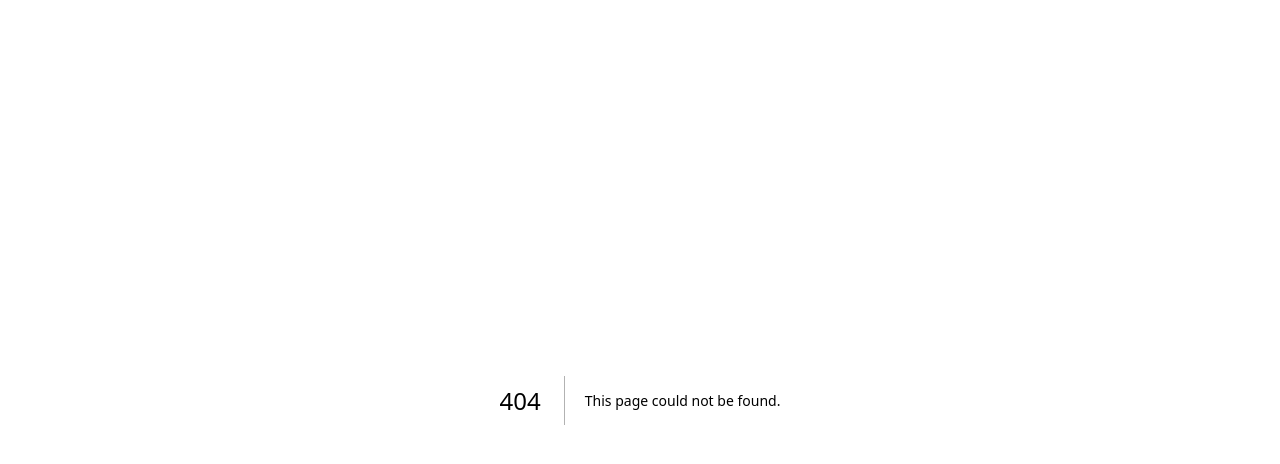
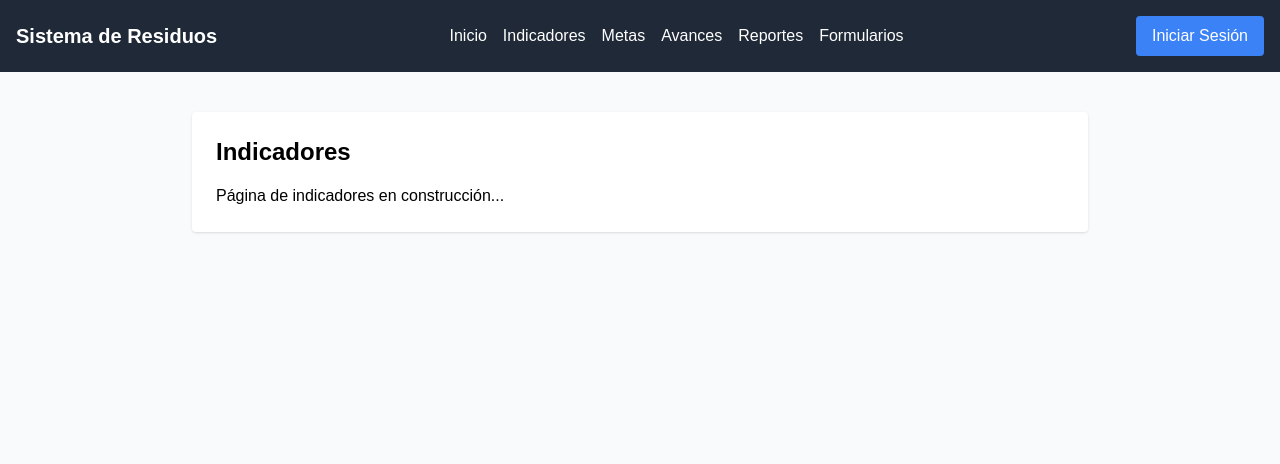
Before and after one commit to Carlostavo/new, a Next.js app: page /indicadores in a window 1280 px wide. Before the commit this address had no page. Shown: the top 464 px of the page. Built offline with nearby package versions, Linux system fonts and the light colour scheme; no server answers.

Commit message:
Create indicadores.jsx

```diff
--- /dev/null
+++ b/pages/indicadores.jsx
@@ -0,0 +1,16 @@
+import { useState } from "react";
+import Navbar from "../components/Navbar";
+
+export default function Indicadores() {
+  const [isEditing, setIsEditing] = useState(false);
+
+  return (
+    <div>
+      <Navbar onToggleEdit={setIsEditing} />
+      <main className="max-w-4xl mx-auto mt-10 p-6 bg-white shadow rounded">
+        <h1 className="text-2xl font-bold mb-4">Indicadores</h1>
+        <p>Página de indicadores en construcción...</p>
+      </main>
+    </div>
+  );
+}
```
